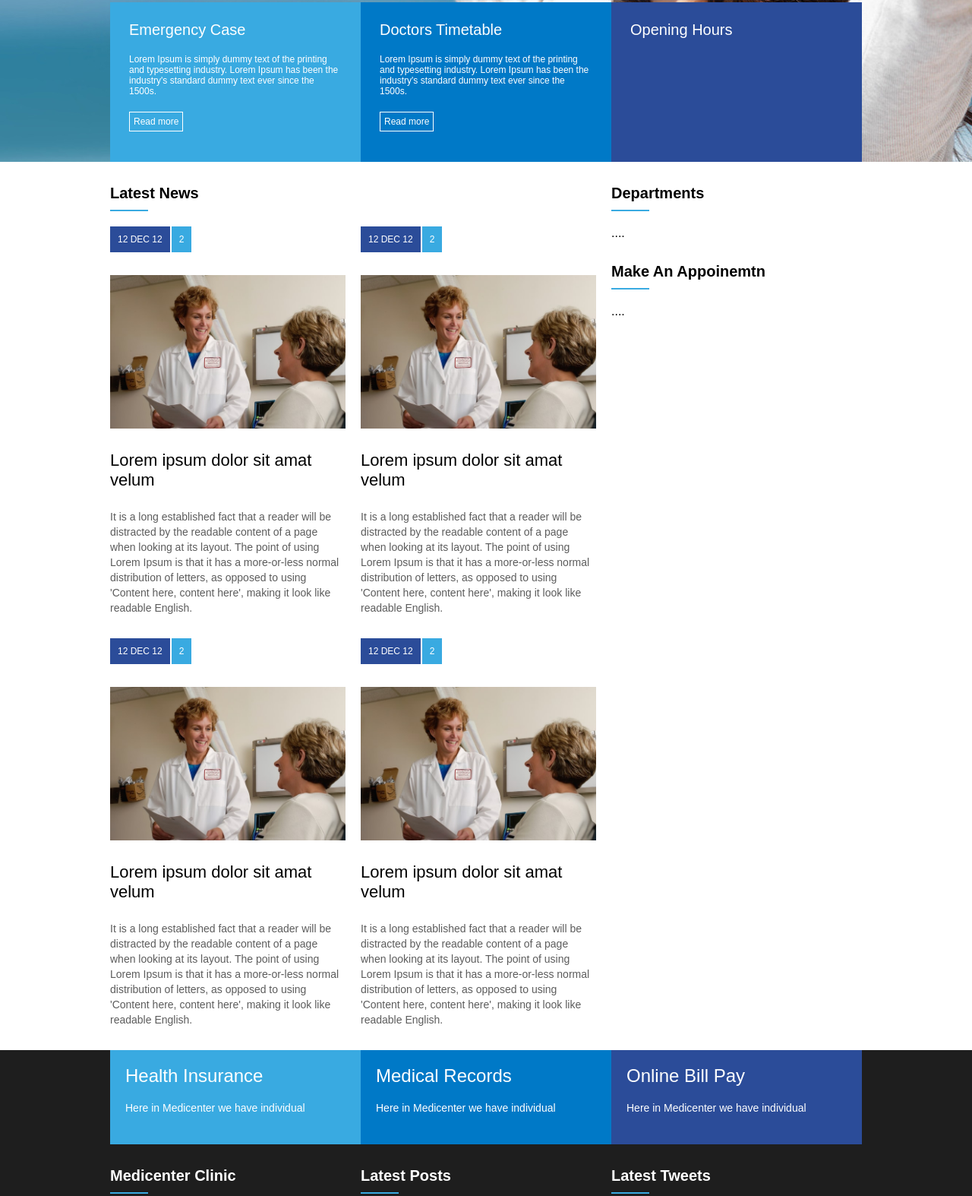
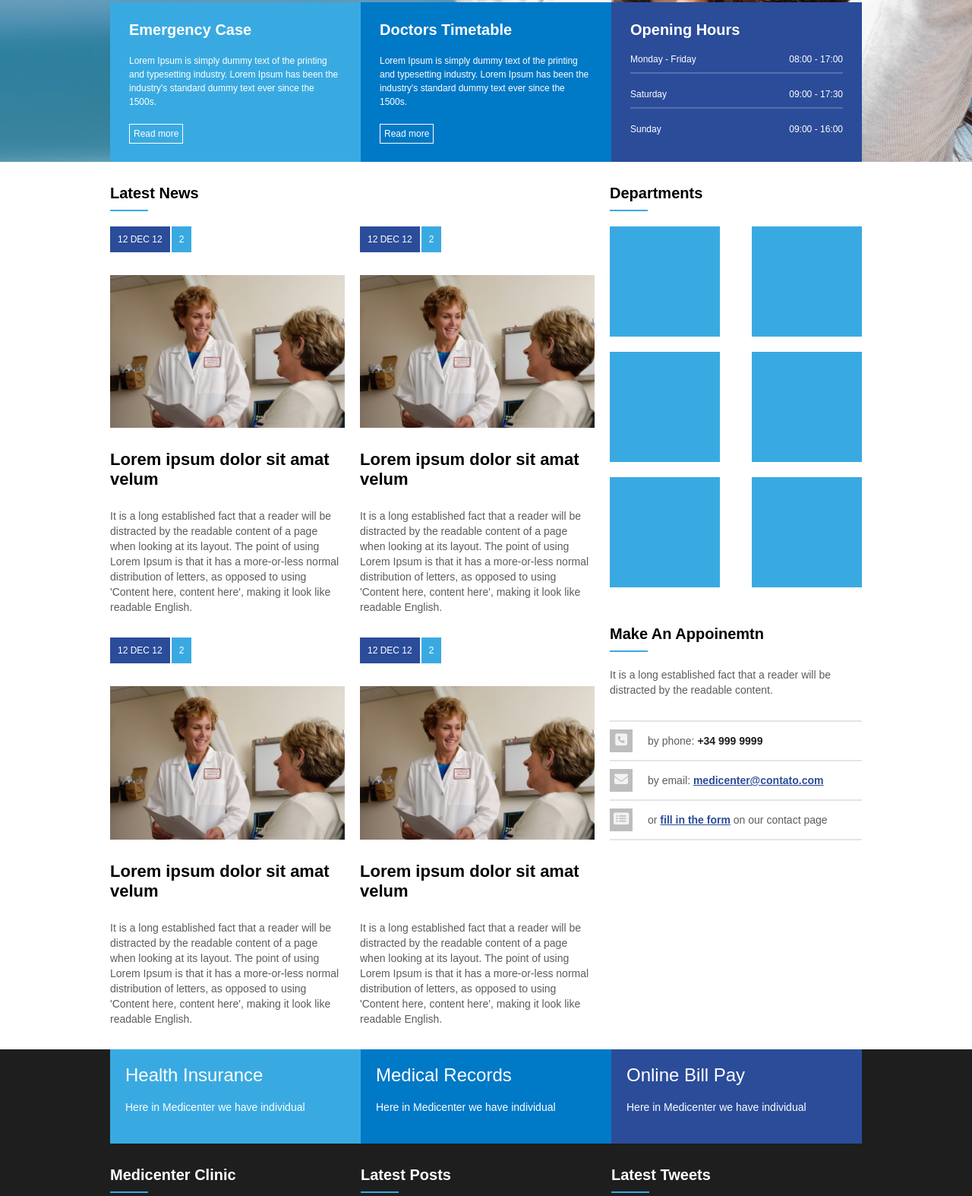
Before and after one commit to fernanda0829/exercise-course-b7web, a plain HTML site: page index.html in a window 1280 px wide. Shown: the part 577-2151 px from the top of the page at 76% size. Drawn offline with Linux system fonts and the light colour scheme.

Commit message:
Ajustes de textos, aplicação de hover e algumas melhorias na versão web.

```diff
--- a/assets/css/reset.css
+++ b/assets/css/reset.css
@@ -12,12 +12,17 @@ nav li {
 
 a {
   text-decoration: none;
-  display: block;
+  display: inline-block;
   cursor: pointer;
 }
 
 h1,
-h2 {
+h2,
+h3,
+h4,
+h5,
+h6,
+p {
   margin: 0;
   padding: 0;
 }
--- a/assets/css/style.css
+++ b/assets/css/style.css
@@ -52,36 +52,37 @@ nav a:hover {
   height: 670px;
 }
 
-.container-column {
+#banner .container-column {
   display: flex;
   justify-content: space-between;
   width: 990px;
   flex-direction: column;
 }
 
-.banner-headline {
+#banner .banner-headline {
   flex: 1;
   display: flex;
   flex-direction: column;
   justify-content: center;
 }
 
-.banner-headline h1 {
+#banner .banner-headline .banner-head-title {
   color: #fff;
   font-size: 70px;
   text-shadow: 0px 1px 0px #555;
   max-width: 350px;
 }
 
-.banner-headline h2 {
+#banner .banner-headline .banner-head-desc {
   color: #fff;
   font-size: 20px;
   text-shadow: 0px 1px 0px #555;
   max-width: 350px;
   margin-top: 30px;
+  line-height: 30px;
 }
 
-.banner-options {
+#banner .banner-options {
   height: 210px;
   display: flex;
 }
@@ -94,28 +95,48 @@ nav a:hover {
   padding: 25px;
 }
 
-.options1 {
+.options1,
+.fm-1 {
   background-color: #39aae1;
 }
 
-.options2 {
+.options2,
+.fm-2 {
   background-color: #0079c7;
 }
 
-.options3 {
+.options3,
+.fm-3 {
   background-color: #2b4c99;
 }
 
-.options-tittle {
+#banner .options-headline .options-head-tittle {
   font-size: 20px;
 }
 
-.options-description {
+#banner .options-description .options-desc {
   font-size: 12px;
   margin: 20px 0;
+  line-height: 18px;
 }
 
-.banner-options a {
+.options-description-hours {
+  font-size: 12px;
+  margin-top: 10px;
+}
+
+.options-description-flex {
+  display: flex;
+  justify-content: space-between;
+  align-items: center;
+  padding: 10px 0;
+}
+
+.options3 .line {
+  border: 1px solid rgba(255, 255, 255, 0.2);
+}
+
+#banner .banner-options .banner-btn {
   display: inline-block;
   border: 1px solid #fff;
   padding: 5px;
@@ -123,16 +144,23 @@ nav a:hover {
   font-size: 12px;
 }
 
+#banner .banner-options .banner-btn:hover {
+  background-color: #fff;
+  color: #39aae1;
+  font-size: 12px;
+  transition: 1s;
+}
+
 #content {
   display: flex;
   justify-content: center;
 }
 
-#content section {
+#content .content-news {
   flex: 2;
 }
 
-#content aside {
+#content .content-sidebar {
   flex: 1;
 }
 
@@ -141,17 +169,19 @@ nav a:hover {
   flex-wrap: wrap;
 }
 
-.widget-tittle {
+#content .widget .widget-tittle,
+footer .widget .widget-tittle {
   margin: 30px 0 20px 0;
 }
 
-.widget-tittle-text {
+#content .widget .widget-tittle .widget-tittle-text {
   color: #000;
   font-size: 20px;
   font-weight: bold;
 }
 
-.widget-tittle-bar {
+#content .widget .widget-tittle-bar,
+footer .widget .widget-tittle-bar {
   width: 50px;
   height: 2px;
   background-color: #39aae1;
@@ -198,11 +228,73 @@ nav a:hover {
   font-size: 22px;
 }
 
-#content article .news-sumary {
+#content article .news-sumary,
+#content .content-sidebar .widget-body .widget-body-text {
   font-size: 14px;
   color: #5c5c5c;
   line-height: 20px;
   margin-bottom: 30px;
+}
+
+#content .content-sidebar .widget .widget-body {
+  display: flex;
+  flex-direction: row;
+  flex-wrap: wrap;
+  justify-content: space-between;
+  align-items: center;
+}
+
+#content .content-sidebar .widget .widget-body .square {
+  background-color: #39aae1;
+  width: 145px;
+  height: 145px;
+  margin-bottom: 20px;
+}
+
+#content .content-sidebar .widget-body .contacts .line-bar {
+  border: 1px solid rgba(124, 124, 124, 0.2);
+  width: 330px;
+}
+
+#content .content-sidebar .widget-body .contacts .contacts-item {
+  display: flex;
+  align-items: center;
+  padding: 10px 0;
+}
+
+#content .content-sidebar .icon-phone,
+.icon-email,
+.icon-list {
+  margin-right: 20px;
+  background-color: rgba(124, 124, 124, 0.5);
+  width: 30px;
+  height: 30px;
+  line-height: 30px;
+  text-align: center;
+}
+
+#content .content-sidebar .icon-phone i,
+.icon-email i,
+.icon-list i {
+  font-size: 18px;
+  color: rgba(255, 255, 255, 0.8);
+}
+
+#content .content-sidebar .text-phone,
+.text-email,
+.text-list {
+  font-size: 14px;
+  color: #5c5c5c;
+}
+
+#content .content-sidebar span {
+  color: #1e1e1e;
+  font-weight: 600;
+}
+
+#content .content-sidebar u {
+  color: #2b4c99;
+  font-weight: 600;
 }
 
 footer {
@@ -227,29 +319,17 @@ footer {
   padding: 20px;
 }
 
-a .fm-1-tittle,
+footer .footer-menu a .fm-1-tittle,
 .fm-2-tittle,
 .fm-3-tittle {
   font-size: 24px;
 }
 
-a .fm-1-description,
+footer .footer-menu .fm-1-description,
 .fm-2-description,
 .fm-3-description {
   font-size: 14px;
   margin: 20px 0;
-}
-
-.fm-1 {
-  background-color: #39aae1;
-}
-
-.fm-2 {
-  background-color: #0079c7;
-}
-
-.fm-3 {
-  background-color: #2b4c99;
 }
 
 .footer-area {
@@ -265,8 +345,10 @@ a .fm-1-description,
   flex-direction: column;
 }
 
-.footer-area-item .widget-tittle-text {
+footer .footer-area-item .widget-tittle-text {
   color: #fff;
+  font-size: 20px;
+  font-weight: bold;
 }
 
 .footer-area-item .widget-body {
@@ -274,24 +356,31 @@ a .fm-1-description,
   line-height: 18px;
   color: #7c7c7c;
   font-weight: 500;
+  padding-right: 20px;
 }
 
-.footer-area-item .widget-body address {
+.footer-area-item .widget-body .contact-area {
   display: flex;
   margin-top: 20px;
 }
 
-.footer-area-item .widget-body address .info {
+.footer-area-item .widget-body .contact-area .info {
   margin-right: 60px;
 }
 
-.footer-area-item .widget-body address .contact a {
+.footer-area-item .widget-body .contact-area .contact a {
   color: #fff;
 }
 
 .footer-area-item .midias {
   margin-top: 20px;
   display: flex;
+}
+
+.footer-area-item .midias a {
+  display: flex;
+  justify-content: center;
+  align-items: center;
 }
 
 .footer-area-item .midias a {
@@ -304,6 +393,12 @@ a .fm-1-description,
   padding: 5px;
   box-sizing: border-box;
   color: #5c5c5c;
+}
+
+.footer-area-item .midias a:hover {
+  background-color: #39aae1;
+  color: #fff;
+  transition: 1s;
 }
 
 .footer-area-item .widget-body .news-list {
--- a/index.html
+++ b/index.html
@@ -43,42 +43,72 @@
     <section id="banner">
       <div class="container-column">
         <div class="banner-headline">
-          <h1>Top notch experience</h1>
-          <h2>
+          <h1 class="banner-head-title">Top notch experience</h1>
+          <h2 class="banner-head-desc">
             Medicenter is a responsive template perfect for all screen sizes.
           </h2>
         </div>
         <div class="banner-options">
           <div class="options1">
-            <div class="options-tittle">Emergency Case</div>
+            <div class="options-headline">
+              <h2 class="options-head-tittle">Emergency Case</h2>
+            </div>
             <div class="options-description">
-              Lorem Ipsum is simply dummy text of the printing and typesetting
-              industry. Lorem Ipsum has been the industry's standard dummy text
-              ever since the 1500s.
+              <p class="options-desc">
+                Lorem Ipsum is simply dummy text of the printing and typesetting
+                industry. Lorem Ipsum has been the industry's standard dummy
+                text ever since the 1500s.
+              </p>
             </div>
-            <a href="">Read more</a>
+            <a class="banner-btn" href="">Read more</a>
           </div>
           <div class="options2">
-            <div class="options-tittle">Doctors Timetable</div>
+            <div class="options-headline">
+              <h2 class="options-head-tittle">Doctors Timetable</h2>
+            </div>
             <div class="options-description">
-              Lorem Ipsum is simply dummy text of the printing and typesetting
-              industry. Lorem Ipsum has been the industry's standard dummy text
-              ever since the 1500s.
+              <p class="options-desc">
+                Lorem Ipsum is simply dummy text of the printing and typesetting
+                industry. Lorem Ipsum has been the industry's standard dummy
+                text ever since the 1500s.
+              </p>
             </div>
-            <a href="">Read more</a>
+            <a class="banner-btn" href="">Read more</a>
           </div>
           <div class="options3">
-            <div class="options-tittle">Opening Hours</div>
+            <div class="options-headline">
+              <h2 class="options-head-tittle">Opening Hours</h2>
+            </div>
+            <div class="options-description-hours">
+              <div class="options-description-flex">
+                <p class="options-description-tittle">Monday - Friday</p>
+                <p class="options-description-time">08:00 - 17:00</p>
+              </div>
+            </div>
+            <div class="line"></div>
+            <div class="options-description-hours">
+              <div class="options-description-flex">
+                <p class="options-description-tittle">Saturday</p>
+                <p class="options-description-time">09:00 - 17:30</p>
+              </div>
+            </div>
+            <div class="line"></div>
+            <div class="options-description-hours">
+              <div class="options-description-flex">
+                <p class="options-description-tittle">Sunday</p>
+                <p class="options-description-time">09:00 - 16:00</p>
+              </div>
+            </div>
           </div>
         </div>
       </div>
     </section>
     <section id="content">
       <div class="container">
-        <section>
+        <section class="content-news">
           <div class="widget">
             <div class="widget-tittle">
-              <div class="widget-tittle-text">Latest News</div>
+              <h2 class="widget-tittle-text">Latest News</h2>
               <div class="widget-tittle-bar"></div>
             </div>
             <div class="widget-body flex">
@@ -91,17 +121,15 @@
                   <div class="news-thumbnail">
                     <img src="assets/jpg/doctor.jpg" alt="" />
                   </div>
-                  <div class="news-tittle">
-                    Lorem ipsum dolor sit amat velum
-                  </div>
-                  <div class="news-sumary">
+                  <h3 class="news-tittle">Lorem ipsum dolor sit amat velum</h3>
+                  <p class="news-sumary">
                     It is a long established fact that a reader will be
                     distracted by the readable content of a page when looking at
                     its layout. The point of using Lorem Ipsum is that it has a
                     more-or-less normal distribution of letters, as opposed to
                     using 'Content here, content here', making it look like
                     readable English.
-                  </div>
+                  </p>
                 </a>
               </article>
               <article>
@@ -113,17 +141,15 @@
                   <div class="news-thumbnail">
                     <img src="assets/jpg/doctor.jpg" alt="" />
                   </div>
-                  <div class="news-tittle">
-                    Lorem ipsum dolor sit amat velum
-                  </div>
-                  <div class="news-sumary">
+                  <h3 class="news-tittle">Lorem ipsum dolor sit amat velum</h3>
+                  <p class="news-sumary">
                     It is a long established fact that a reader will be
                     distracted by the readable content of a page when looking at
                     its layout. The point of using Lorem Ipsum is that it has a
                     more-or-less normal distribution of letters, as opposed to
                     using 'Content here, content here', making it look like
                     readable English.
-                  </div>
+                  </p>
                 </a>
               </article>
               <article>
@@ -135,17 +161,15 @@
                   <div class="news-thumbnail">
                     <img src="assets/jpg/doctor.jpg" alt="" />
                   </div>
-                  <div class="news-tittle">
-                    Lorem ipsum dolor sit amat velum
-                  </div>
-                  <div class="news-sumary">
+                  <h3 class="news-tittle">Lorem ipsum dolor sit amat velum</h3>
+                  <p class="news-sumary">
                     It is a long established fact that a reader will be
                     distracted by the readable content of a page when looking at
                     its layout. The point of using Lorem Ipsum is that it has a
                     more-or-less normal distribution of letters, as opposed to
                     using 'Content here, content here', making it look like
                     readable English.
-                  </div>
+                  </p>
                 </a>
               </article>
               <article>
@@ -157,36 +181,78 @@
                   <div class="news-thumbnail">
                     <img src="assets/jpg/doctor.jpg" alt="" />
                   </div>
-                  <div class="news-tittle">
-                    Lorem ipsum dolor sit amat velum
-                  </div>
-                  <div class="news-sumary">
+                  <h3 class="news-tittle">Lorem ipsum dolor sit amat velum</h3>
+                  <p class="news-sumary">
                     It is a long established fact that a reader will be
                     distracted by the readable content of a page when looking at
                     its layout. The point of using Lorem Ipsum is that it has a
                     more-or-less normal distribution of letters, as opposed to
                     using 'Content here, content here', making it look like
                     readable English.
-                  </div>
+                  </p>
                 </a>
               </article>
             </div>
           </div>
         </section>
-        <aside>
+        <aside class="content-sidebar">
           <div class="widget">
             <div class="widget-tittle">
-              <div class="widget-tittle-text">Departments</div>
+              <h2 class="widget-tittle-text">Departments</h2>
               <div class="widget-tittle-bar"></div>
             </div>
-            <div class="widget-body">....</div>
+            <div class="widget-body">
+              <div class="square"></div>
+              <div class="square"></div>
+              <div class="square"></div>
+              <div class="square"></div>
+              <div class="square"></div>
+              <div class="square"></div>
+            </div>
           </div>
           <div class="widget">
             <div class="widget-tittle">
-              <div class="widget-tittle-text">Make An Appoinemtn</div>
+              <h2 class="widget-tittle-text">Make An Appoinemtn</h2>
               <div class="widget-tittle-bar"></div>
             </div>
-            <div class="widget-body">....</div>
+            <div class="widget-body">
+              <p class="widget-body-text">
+                It is a long established fact that a reader will be distracted
+                by the readable content.
+              </p>
+              <div>
+                <div class="contacts">
+                  <div class="line-bar"></div>
+                  <div class="contacts-item">
+                    <div class="icon-phone">
+                      <i class="fa-solid fa-square-phone"></i>
+                    </div>
+                    <p class="text-phone">
+                      by phone: <span>+34 999 9999</span>
+                    </p>
+                  </div>
+                  <div class="line-bar"></div>
+                  <div class="contacts-item">
+                    <div class="icon-email">
+                      <i class="fa-sharp fa-solid fa-envelope"></i>
+                    </div>
+                    <p class="text-email">
+                      by email: <u>medicenter@contato.com</u>
+                    </p>
+                  </div>
+                  <div class="line-bar"></div>
+                  <div class="contacts-item">
+                    <div class="icon-list">
+                      <i class="fa-solid fa-rectangle-list"></i>
+                    </div>
+                    <p class="text-list">
+                      or <u>fill in the form</u> on our contact page
+                    </p>
+                  </div>
+                  <div class="line-bar"></div>
+                </div>
+              </div>
+            </div>
           </div>
         </aside>
       </div>
@@ -223,13 +289,13 @@
           <div class="footer-area-item">
             <div class="widget">
               <div class="widget-tittle">
-                <div class="widget-tittle-text">Medicenter Clinic</div>
+                <h2 class="widget-tittle-text">Medicenter Clinic</h2>
                 <div class="widget-tittle-bar"></div>
               </div>
               <div class="widget-body">
                 It is a long established fact that a reader will be distracted
                 by the readable content of a page when looking at its layout.
-                <address>
+                <address class="contact-area">
                   <div class="info">
                     Medicenter Clinic<br />
                     33 Farlane Street<br />
@@ -239,7 +305,7 @@
                   <div class="contact">
                     +123 999 999<br />
                     +123 666 666<br />
-                    <a>medicenter@contato.com</a>
+                    <a class="email">medicenter@contato.com</a>
                   </div>
                 </address>
                 <div class="midias">
@@ -304,7 +370,7 @@
           <div class="footer-area-item">
             <div class="widget">
               <div class="widget-tittle">
-                <div class="widget-tittle-text">Latest Tweets</div>
+                <h2 class="widget-tittle-text">Latest Tweets</h2>
                 <div class="widget-tittle-bar"></div>
               </div>
               <div class="widget-body">
@@ -346,7 +412,9 @@
             </div>
           </div>
         </div>
-        <div class="footer-copy">Copyrigth - Todos os direitos reservados.</div>
+        <div class="footer-copy">
+          <p class="copy">Copyrigth - Todos os direitos reservados</p>
+        </div>
       </div>
     </footer>
   </body>
```
